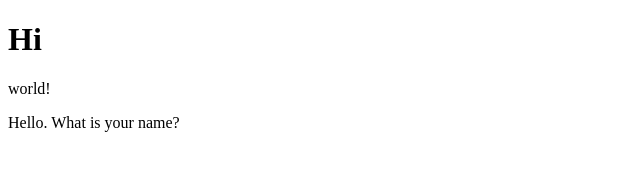
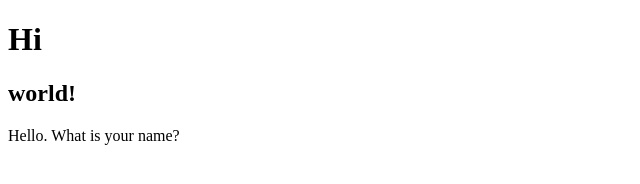
Before and after one commit to EXALLENGE/Sysoev_task_1, a plain HTML site: page index.html in a window 1280 px wide. Shown: the whole page, without its empty margins (0-640 px from the left). Drawn offline with Linux system fonts and the light colour scheme.

Commit message:
Add <h2>

```diff
--- a/index.html
+++ b/index.html
@@ -4,7 +4,7 @@
 	<title>test</title>
 </head>
 <body>
-	<p><h1>Hi</h1> world!</p>
+	<p><h1>Hi</h1> <h2>world!</h2></p>
 	<p>Hello. What is your name?</p>
 </body>
 </html>
```
